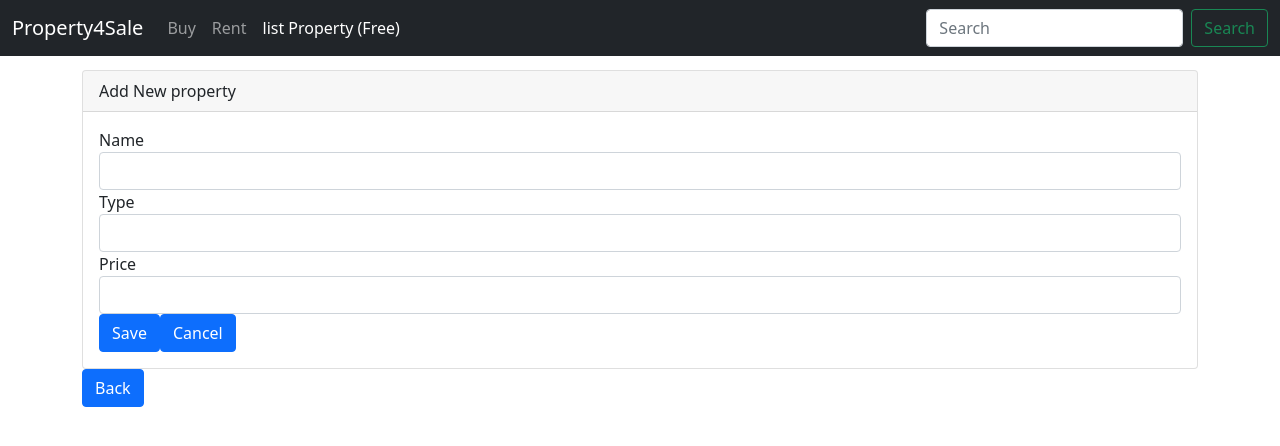
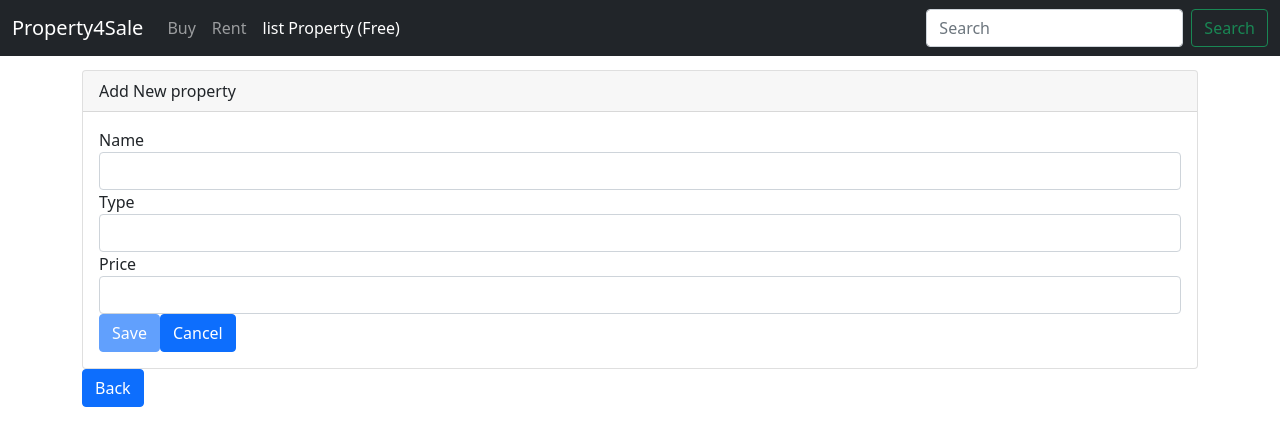
Before and after one commit to DO04dev/property-for-sale-app, an Angular app: page /add-property in a window 1280 px wide. Shown: the top 446 px of the page. Built offline with nearby package versions, Linux system fonts and the light colour scheme.

Commit message:
Add and Disable form submission if invalid state

```diff
--- a/src/app/property/add-property/add-property.component.html
+++ b/src/app/property/add-property/add-property.component.html
@@ -6,18 +6,18 @@
     <form (ngSubmit)='onSubmit(Form)' #Form="ngForm">
       <div class="form-group col-12">
         <label for="name">Name</label>
-        <input type="text" class="form-control" ngModel name="Name">
+        <input type="text" class="form-control" ngModel name="Name" required>
       </div>
       <div class="form-group col-12">
         <label for="type">Type</label>
-        <input type="text" class="form-control" ngModel name="Type">
+        <input type="text" class="form-control" ngModel name="Type" required>
       </div>
       <div class="form-group col-12">
         <label for="price">Price</label>
-        <input type="text" class="form-control" ngModel name="Price">
+        <input type="text" class="form-control" ngModel name="Price" required>
       </div>
       <div class="form-group col-12">
-        <button type="submit" class="btn btn-primary mr-2">Save</button>
+        <button [disabled]="!Form.valid" type="submit" class="btn btn-primary mr-2">Save</button>
         <button type="reset" class="btn btn-primary">Cancel</button>
       </div>
     </form>
```
